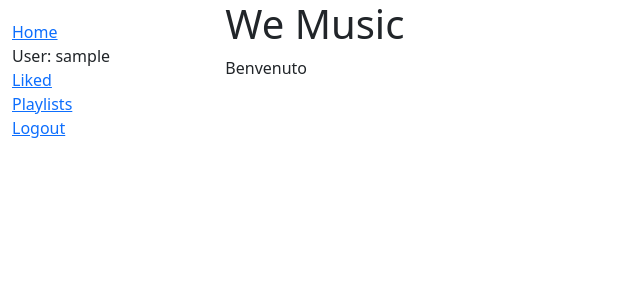
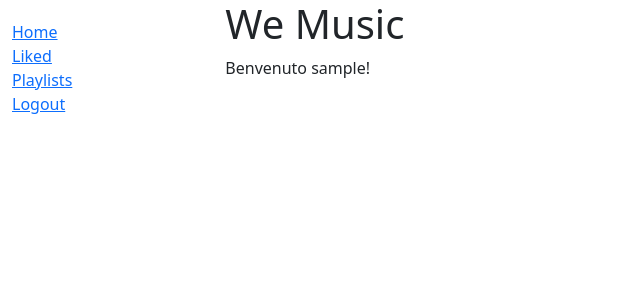
Before and after one commit to slocatelli30/WeMusic, a Django app: template wmapp/templates/index.html in a window 1280 px wide. Shown: the top 300 px of the page, without its empty margins (0-640 px from the left). Run offline with Django 4.2, Linux system fonts and the light colour scheme; the template is opened without the code that fills it, so the values that code supplies are empty; the visitor is signed in with stand-in values (Sample User, id 1).

Commit message:
home page minor changes

```diff
--- a/wmapp/templates/base_generic.html
+++ b/wmapp/templates/base_generic.html
@@ -17,7 +17,6 @@
         <ul class="sidebar-nav">
           <li><a href="{% url 'index' %}">Home</a></li>
           {% if user.is_authenticated %}
-            <li>User: {{ user.get_username }}</li>
             <li><a href="">Liked</a></li>
             <li><a href="">Playlists</a></li>
             <li><a href="{% url 'logout' %}?next={{ request.path }}">Logout</a></li>
--- a/wmapp/templates/index.html
+++ b/wmapp/templates/index.html
@@ -2,15 +2,24 @@
 
 {% block content %}
   <h1>We Music</h1>
-  <p>Benvenuto</p>
 
   {% if user.is_authenticated %}
+    <p>Benvenuto {{ user.get_username }}!</p>
+    <div style="display:flex; flex-direction: row;">
+      <div style="margin-right: 40px">
         {% for s in liked_songs %}
           <div>{{s.title}}</div>
         {% endfor %}
+      </div>
+      <div>
         {% for p in playlists %}
           <div>{{p.name}}</div>
         {% endfor %}
+      </div>
+    </div>
+  {% else %}
+  <p>Benvenuto!</p>
   {% endif %}
 
+
 {% endblock %}
```
Lines whose indentation alone changed are shown as unchanged.
